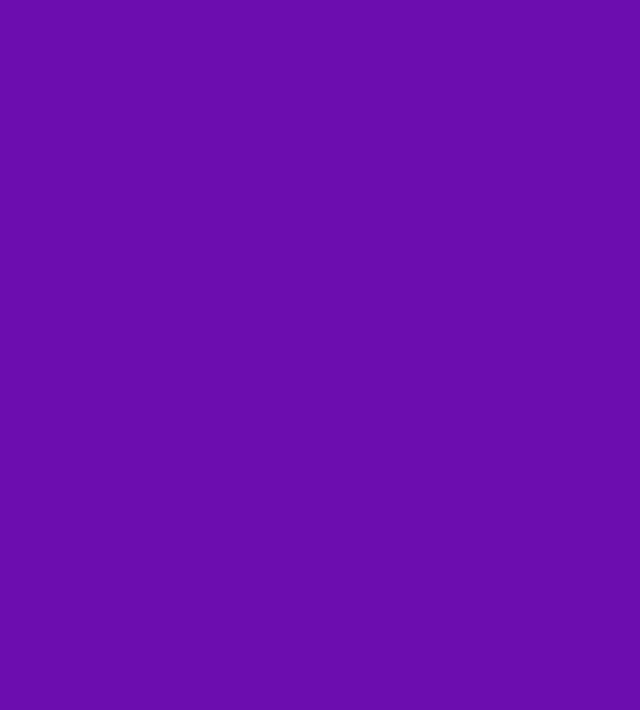
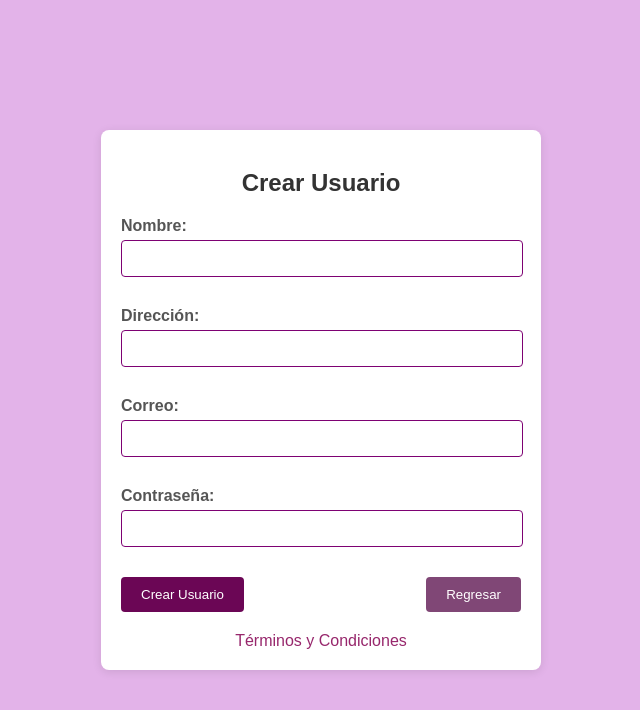
Before and after one commit to luisalex94/konfio_react, a React (Create React App) app: page /create-user in a window 1280 px wide. Before the commit this address had no page. Shown: the top 710 px of the page, without its empty margins (319-959 px from the left). Built offline with nearby package versions, Linux system fonts and the light colour scheme.

Commit message:
first approach to create user page

```diff
--- a/src/App.js
+++ b/src/App.js
@@ -3,6 +3,7 @@ import { BrowserRouter as Router, Route, Routes } from 'react-router-dom';
 import Welcome from './pages/Welcome/Welcome.js';
 import Products from './pages/Products/Products.js';
 import Home from './pages/Home/Home.js';
+import CreateUser from './pages/CreateUser/CreateUser.js';
 
 function App() {
   return (
@@ -11,6 +12,7 @@ function App() {
         <Route path="/" element={<Welcome />} />
         <Route path="/products" element={<Products />} />
         <Route path="/home" element={<Home />} />
+        <Route path="/create-user" element={<CreateUser />} />
       </Routes>
     </Router>
   );
--- /dev/null
+++ b/src/pages/CreateUser/CreateUser.css
@@ -0,0 +1,76 @@
+.create-user-container {
+    display: flex;
+    justify-content: center;
+    align-items: center;
+    height: 100vh;
+    background-color: #e3b3e9;
+}
+
+.create-user-form {
+    background: #fff;
+    padding: 20px;
+    border-radius: 8px;
+    box-shadow: 0 2px 10px rgba(0, 0, 0, 0.1);
+    width: 100%;
+    max-width: 400px;
+}
+
+.create-user-form h2 {
+    margin-bottom: 20px;
+    font-size: 24px;
+    color: #333;
+    text-align: center;
+}
+
+.create-user-form label {
+    display: block;
+    margin-bottom: 10px;
+    margin-right: 20px;
+    font-weight: bold;
+    color: #555;
+}
+
+.create-user-form input {
+    width: 100%;
+    padding: 10px;
+    padding-right: 10px;
+    margin-top: 5px;
+    margin-bottom: 20px;
+    border: 1px solid #ccc;
+    border: 1px solid #7e0173;
+    border-radius: 4px;
+}
+
+.form-buttons {
+    display: flex;
+    justify-content: space-between;
+}
+
+.form-buttons button {
+    padding: 10px 20px;
+    border: none;
+    border-radius: 4px;
+    background-color: #6b0655;
+    color: #fff;
+    cursor: pointer;
+}
+
+.form-buttons button[type="button"] {
+    background-color: #804776;
+}
+
+.form-buttons button:hover {
+    opacity: 0.9;
+}
+
+.create-user-form a {
+    display: block;
+    margin-top: 20px;
+    text-align: center;
+    color: #97276c;
+    text-decoration: none;
+}
+
+.create-user-form a:hover {
+    text-decoration: underline;
+}
--- /dev/null
+++ b/src/pages/CreateUser/CreateUser.js
@@ -0,0 +1,36 @@
+import React from 'react';
+import { Link } from 'react-router-dom';
+import './CreateUser.css';
+
+const CreateUser = () => {
+    return (
+        <div className="create-user-container">
+            <form className="create-user-form">
+                <h2>Crear Usuario</h2>
+                <label>
+                    Nombre:
+                    <input type="text" name="name" required />
+                </label>
+                <label>
+                    Dirección:
+                    <input type="text" name="address" required />
+                </label>
+                <label>
+                    Correo:
+                    <input type="email" name="email" required />
+                </label>
+                <label>
+                    Contraseña:
+                    <input type="password" name="password" required />
+                </label>
+                <div className="form-buttons">
+                    <button type="submit">Crear Usuario</button>
+                    <button type="button" onClick={() => window.history.back()}>Regresar</button>
+                </div>
+                <Link to="/terms-and-conditions">Términos y Condiciones</Link>
+            </form>
+        </div>
+    );
+};
+
+export default CreateUser;
--- a/src/pages/Welcome/Welcome.css
+++ b/src/pages/Welcome/Welcome.css
@@ -9,8 +9,9 @@
 
   .header-content {
     display: flex;
-    justify-content: space-between;
+    justify-content: flex-end;
     align-items: center;
+    gap: 20px;
   }
 
   .konfio-logo {
@@ -31,7 +32,7 @@
 
   .columns {
     display: flex;
-    justify-content: space-between;
+    justify-content: right;
     padding: 20px;
   }
 
--- a/src/pages/Welcome/Welcome.js
+++ b/src/pages/Welcome/Welcome.js
@@ -51,6 +51,10 @@ function Welcome() {
     }
   };
 
+  const crateUser = () => {
+    navigate('/create-user');
+  }
+
 
   const [account, setAccount] = useState('');
   const [password, setPassword] = useState('');
@@ -82,9 +86,8 @@ function Welcome() {
     <div className="App">
       <header className="App-header">
         <div className="header-content">
-          <nav>
-          </nav>
           <img src={konfioLogo} alt="Konfio Logo" className="konfio-logo" />
+          <button type="submit" onClick={crateUser} >Crear usuario</button>
         </div>
         <div className="circle-background"></div>
         <h1 className="welcome-text">Konfio</h1>
```
